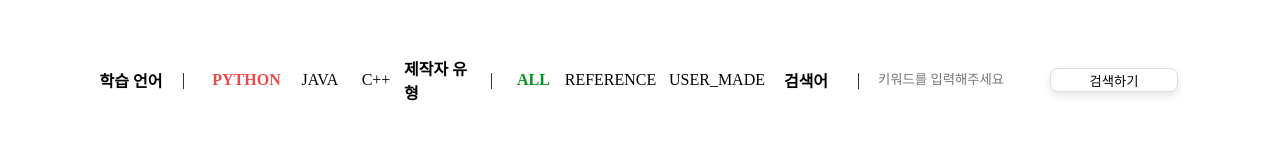
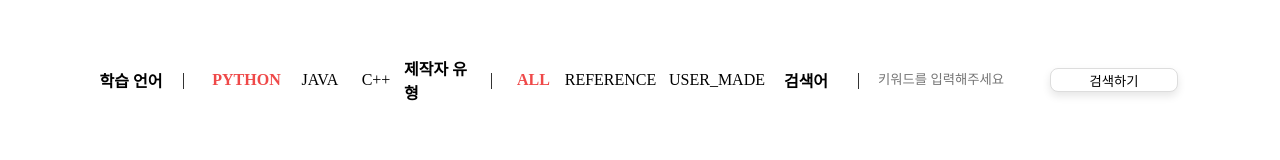
Before and after one commit to AL-PM/ALPM-web, a React (Create React App) app: page /codegroup in a window 1280 px wide. Shown: the part 130-290 px from the top of the page. Built offline with nearby package versions, Linux system fonts and the light colour scheme; no server answers; a web font is replaced by a local one.

Commit message:
[MOD] ETC 커뮤니티 검색 바 관련 CSS 수정

```diff
--- a/src/Etc/CommunitySearchBar/CommunitySearchBar.jsx
+++ b/src/Etc/CommunitySearchBar/CommunitySearchBar.jsx
@@ -11,10 +11,6 @@ function CommunitySearchBar({ secondTag, language, setLanguage, reference, setRe
     const searchResetBtn = () => {
         setCurrentPage(0);
         setSearchIsOn(false);
-    };
-
-    const colorInvertor = (secondTag) => {
-        return secondTag === "코드 유형" ? "#FF6B00" : "#009418";
     };
 
     return (
@@ -46,7 +42,6 @@ function CommunitySearchBar({ secondTag, language, setLanguage, reference, setRe
             <span>|</span>
             <button
                 className={`menu-button ${reference === null ? "active" : ""}`}
-                style={{ color: reference === null ? colorInvertor(secondTag) : null }}
                 onClick={() => setReference(null)}
                 data-tag={secondTag}
             >
@@ -54,7 +49,6 @@ function CommunitySearchBar({ secondTag, language, setLanguage, reference, setRe
             </button>
             <button
                 className={`menu-button ${reference === true ? "active" : ""}`}
-                style={{ color: reference === true ? colorInvertor(secondTag) : null }}
                 onClick={() => setReference(true)}
                 data-tag={secondTag}
             >
@@ -62,7 +56,6 @@ function CommunitySearchBar({ secondTag, language, setLanguage, reference, setRe
             </button>
             <button
                 className={`menu-button ${reference === false ? "active" : ""}`}
-                style={{ color: reference === false ? colorInvertor(secondTag) : null }}
                 onClick={() => setReference(false)}
                 data-tag={secondTag}
             >
```
